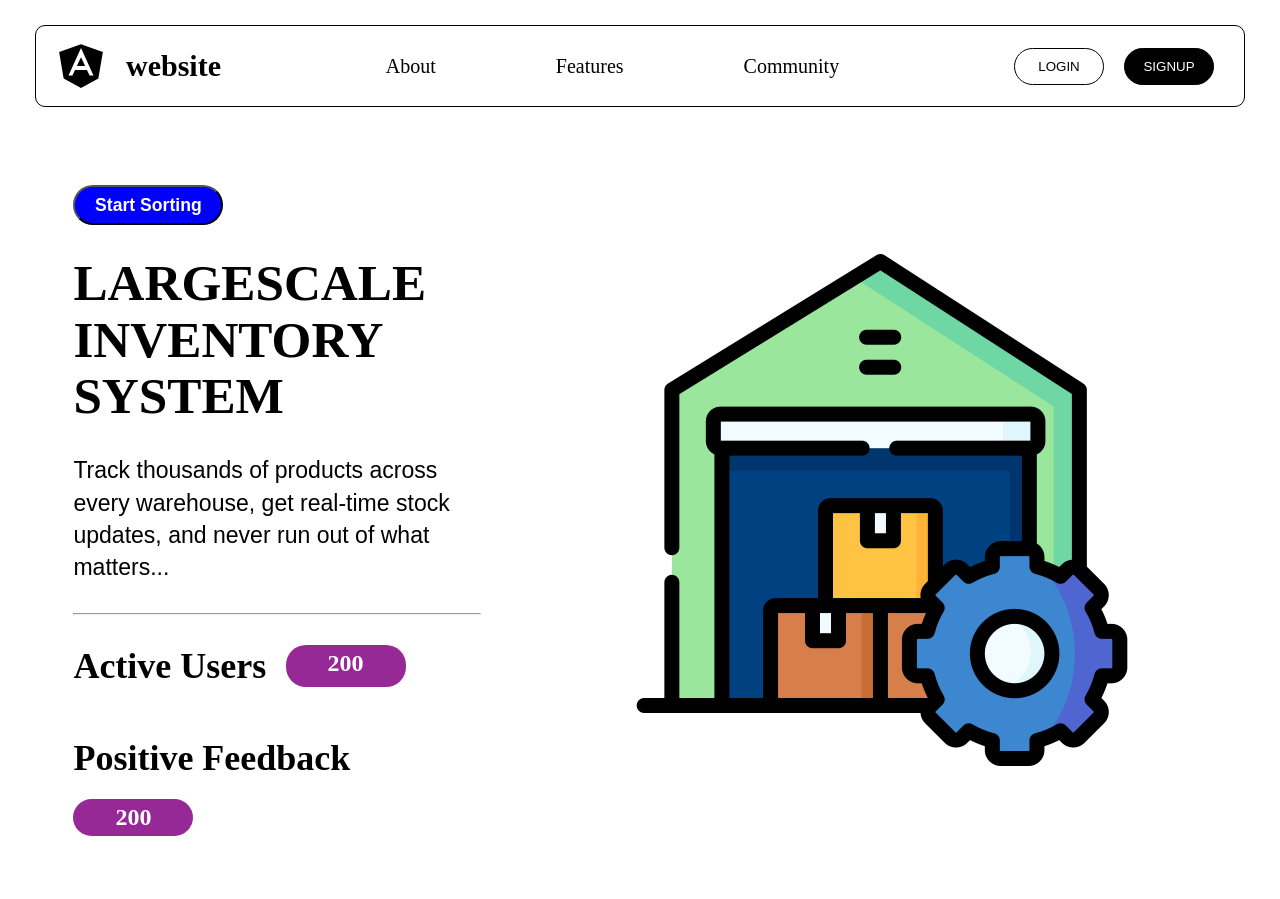
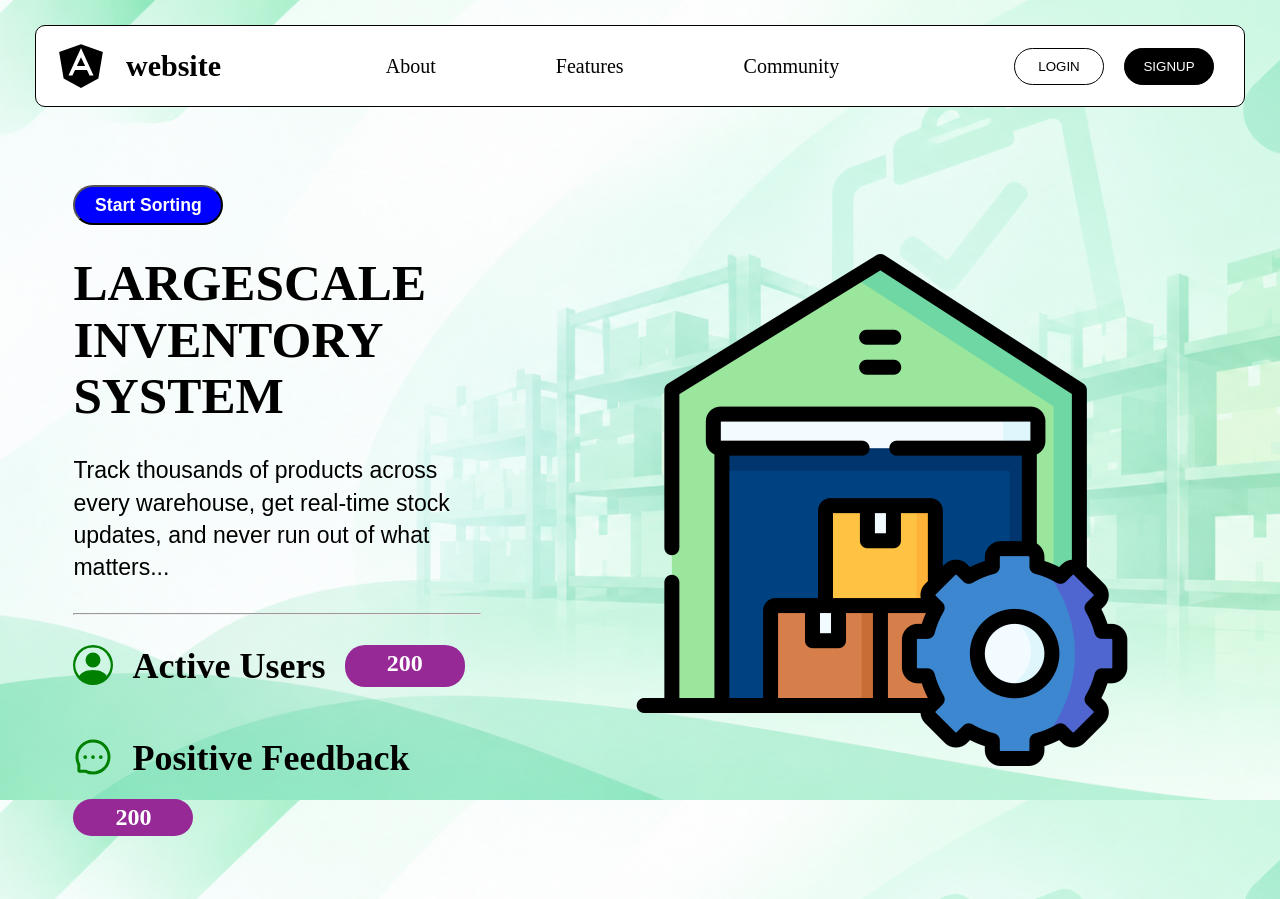
Before and after one commit to MarkNieva/largescale-inventorysystem, a React (Vite) app: page / in a window 1280 px wide. Built offline with nearby package versions, Linux system fonts and the light colour scheme.

Commit message:
adjustpage

```diff
--- a/src/App.css
+++ b/src/App.css
@@ -6,6 +6,11 @@
 body{
   background-color: white;
   padding: 25px 35px;
+
+  background-image: url('./assets/landingpage_bg.png');
+  background-repeat: no-repeat;
+  background-attachment: fixed;
+  background-size: cover;
 }
 header{
   display: flex;
--- a/src/components/landing/LandingPage.jsx
+++ b/src/components/landing/LandingPage.jsx
@@ -1,13 +1,19 @@
 import LandingPageSt from '../landing/LandingPageSt.module.css';
 
 import inventoryIcon from "../../assets/inventoryicon.png";
+
+import { BsPersonCircle } from "react-icons/bs";
+import { AiOutlineMessage } from "react-icons/ai";
+
 const LandingPage=()=>{
 
   const infoPerformance=[{
+    icon:<BsPersonCircle size={40} color='green'/>,
     infotext:"Active Users",
     infoCount:200
   },
   {
+     icon:<AiOutlineMessage size={40} color='green'/>,
     infotext:"Positive Feedback",
     infoCount:200
   }
@@ -30,6 +36,7 @@ const LandingPage=()=>{
           {infoPerformance.map((element)=>(
 
            <div className={LandingPageSt.infocount}>
+            <>{element.icon}</>
             <h2>{element.infotext}</h2>
             <div>{element.infoCount}</div>
            </div>
```
Also changed, not shown: src/App.jsx (+2 -28 lines), src/assets/landingpage_bg.png (added).
